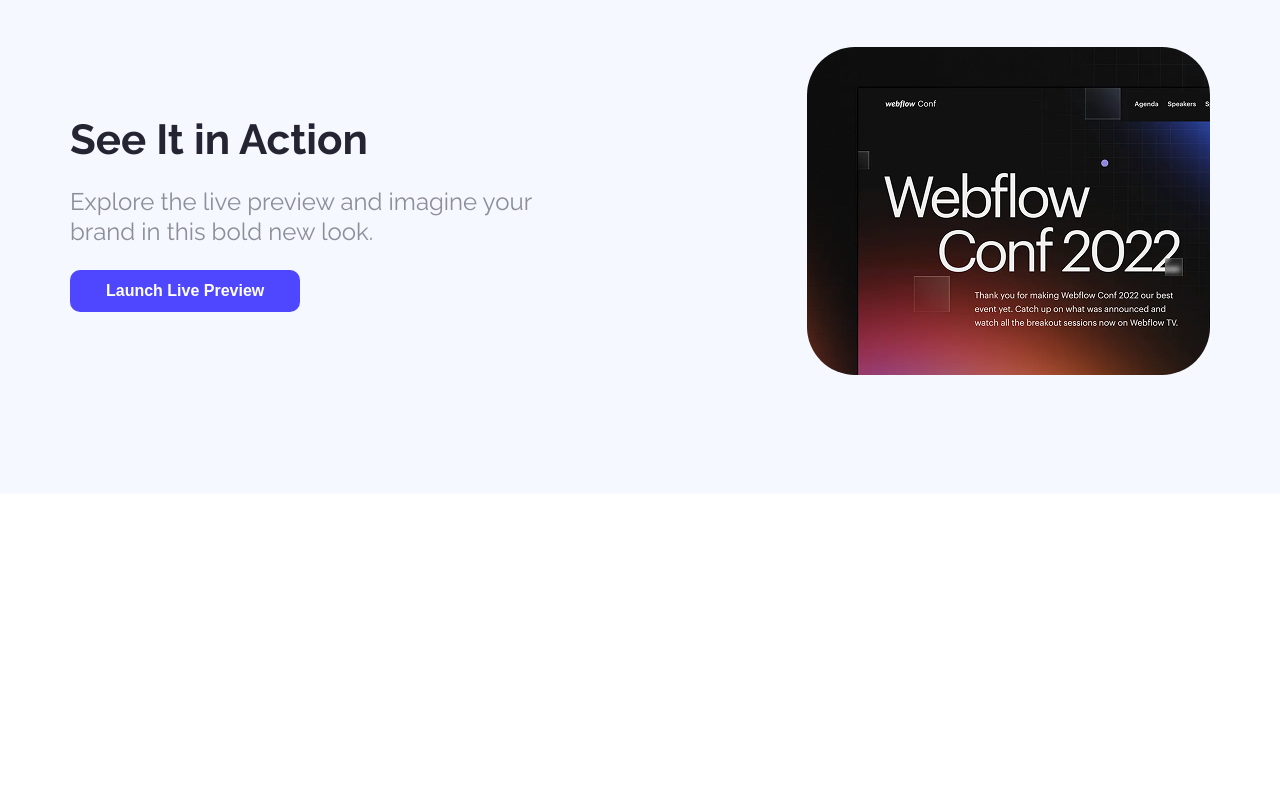
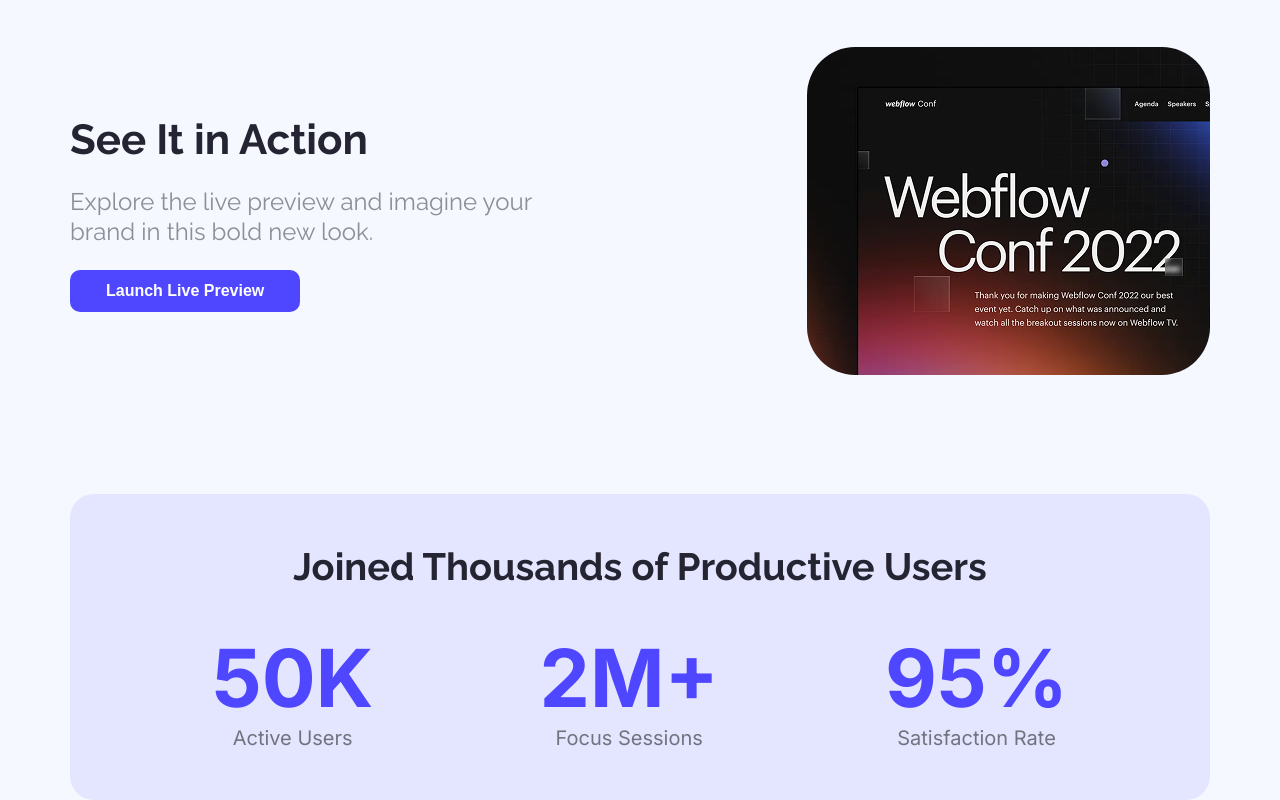
Before and after one commit to rafiultalukdar1/first-assignment, a plain HTML site: page index.html in a window 1280 px wide. Shown: the part 756-1556 px from the top of the page. Before the commit the page ends 1250 px from the top, so only its background shows below. Drawn offline with Linux system fonts and the light colour scheme.

Commit message:
added productive section

```diff
--- a/index.html
+++ b/index.html
@@ -49,6 +49,30 @@
          </section>
         <!-- action section end here -->
 
+        <!-- productive section start here -->
+         <section class="productive-section">
+            <div class="container">
+                <div class="productive-area">
+                    <h3>Joined Thousands of Productive Users</h4>
+                    <div class="productive-items">
+                        <div>
+                            <h1>50K</h1>
+                            <p>Active Users</p>
+                        </div>
+                        <div>
+                            <h1>2M+</h1>
+                            <p>Focus Sessions</p>
+                        </div>
+                        <div>
+                            <h1>95%</h1>
+                            <p>Satisfaction Rate</p>
+                        </div>
+                    </div>
+                </div>
+            </div>
+         </section>
+        <!-- productive section end here -->
+
 
 
 
--- a/style.css
+++ b/style.css
@@ -141,3 +141,49 @@
     font-weight: 400;
     line-height: 30px;
 }
+
+
+/*=== productive section here ===*/
+
+.productive-section {
+    background: #F5F8FF;
+}
+
+.productive-area {
+    padding: 50px 0;
+    border-radius: 24px;
+    background: rgba(78, 71, 255, 0.10);
+}
+
+.productive-area h3 {
+    color: #252432;
+    text-align: center;
+    font-size: 38px;
+    font-weight: 700;
+}
+
+.productive-items {
+    padding-top: 40px;
+    max-width: 856px;
+    margin: 0 auto;
+    display: flex;
+    justify-content: space-between;
+}
+
+.productive-items div {
+    text-align: center;
+}
+
+.productive-items h1 {
+    color: var(--primaryColor);
+    font-family: var(--interFont);
+    font-size: 80px;
+    font-weight: 700;
+}
+
+.productive-items p {
+    color: rgba(0, 0, 0, 0.50);
+    font-family: var(--interFont);
+    font-size: 20px;
+    font-weight: 400;
+}
```
